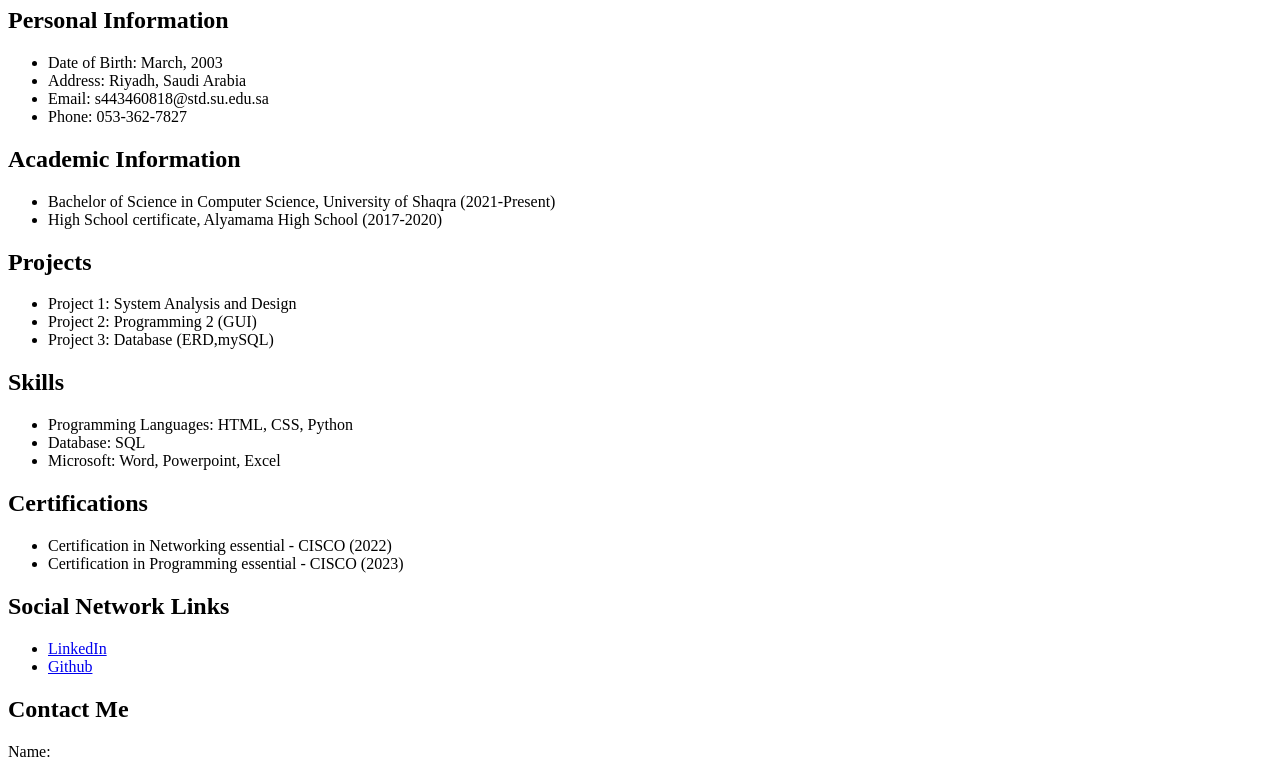
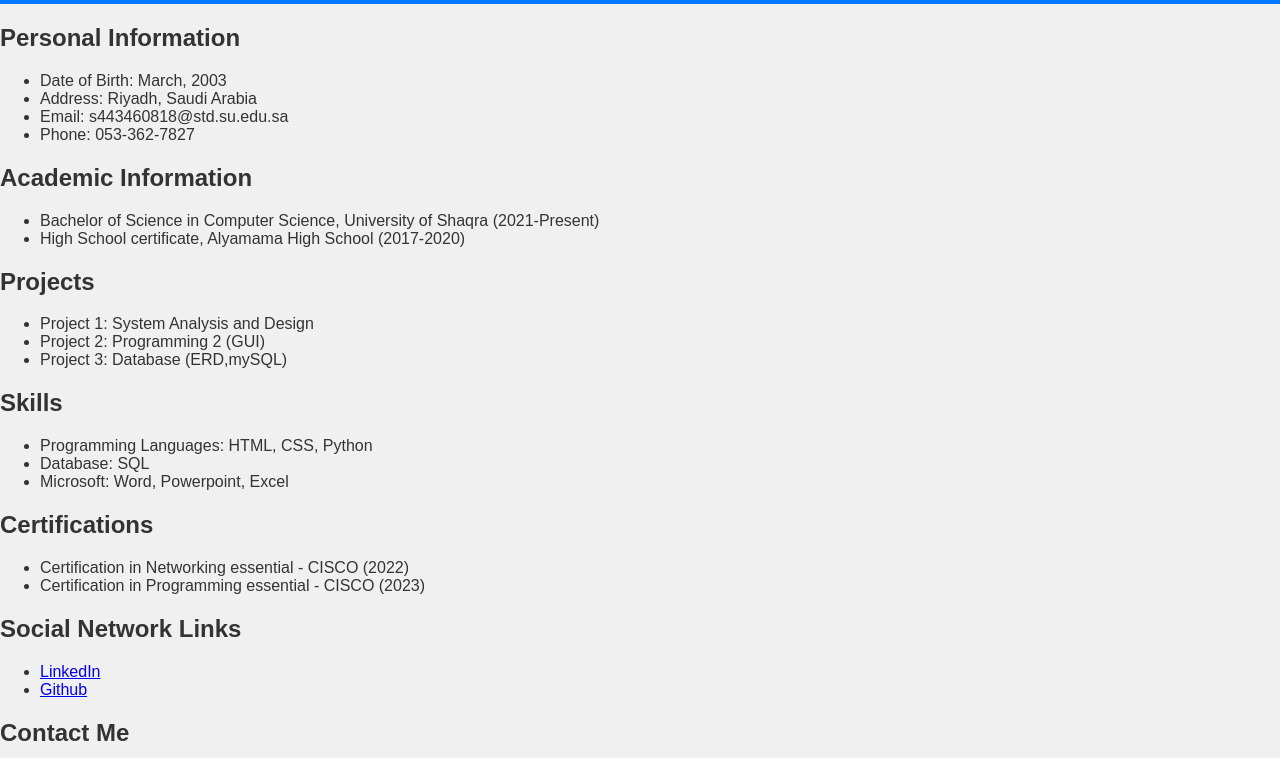
Before and after one commit to Abdulrahmant03/cv, a plain HTML site: page index.html in a window 1280 px wide. Shown: the part 73-831 px from the top of the page. Drawn offline with Linux system fonts and the light colour scheme.

Commit message:
Update index.html
Updated

```diff
--- a/index.html
+++ b/index.html
@@ -4,7 +4,7 @@
     <meta charset="UTF-8">
     <meta name="viewport" content="width=device-width, initial-scale=1.0">
     <title>My CV Website</title>
-    <link rel="stylessheet" href="index2.css">
+    <link rel="stylesheet" href="index2.css">
 </head>
 <body>
     <header>
```
